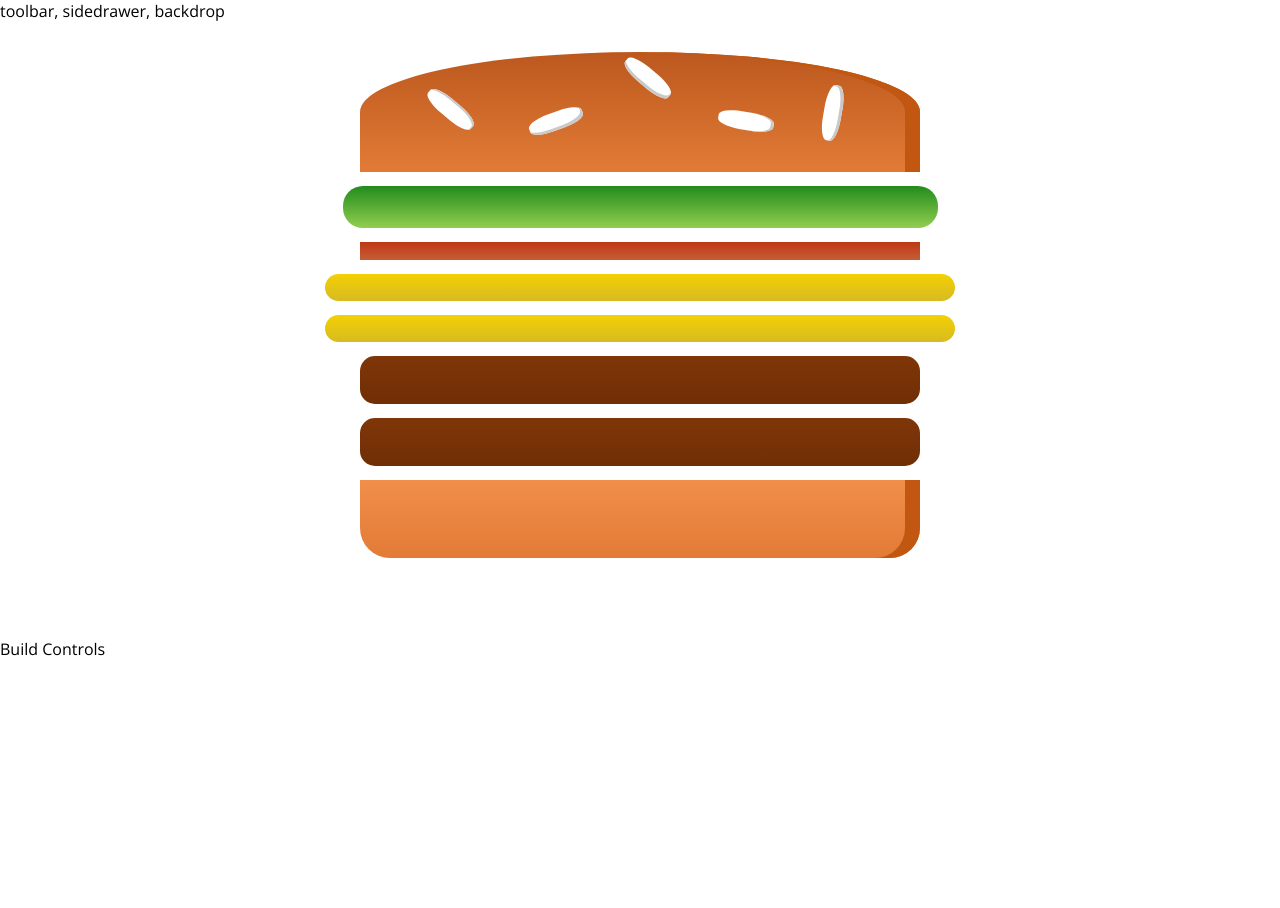
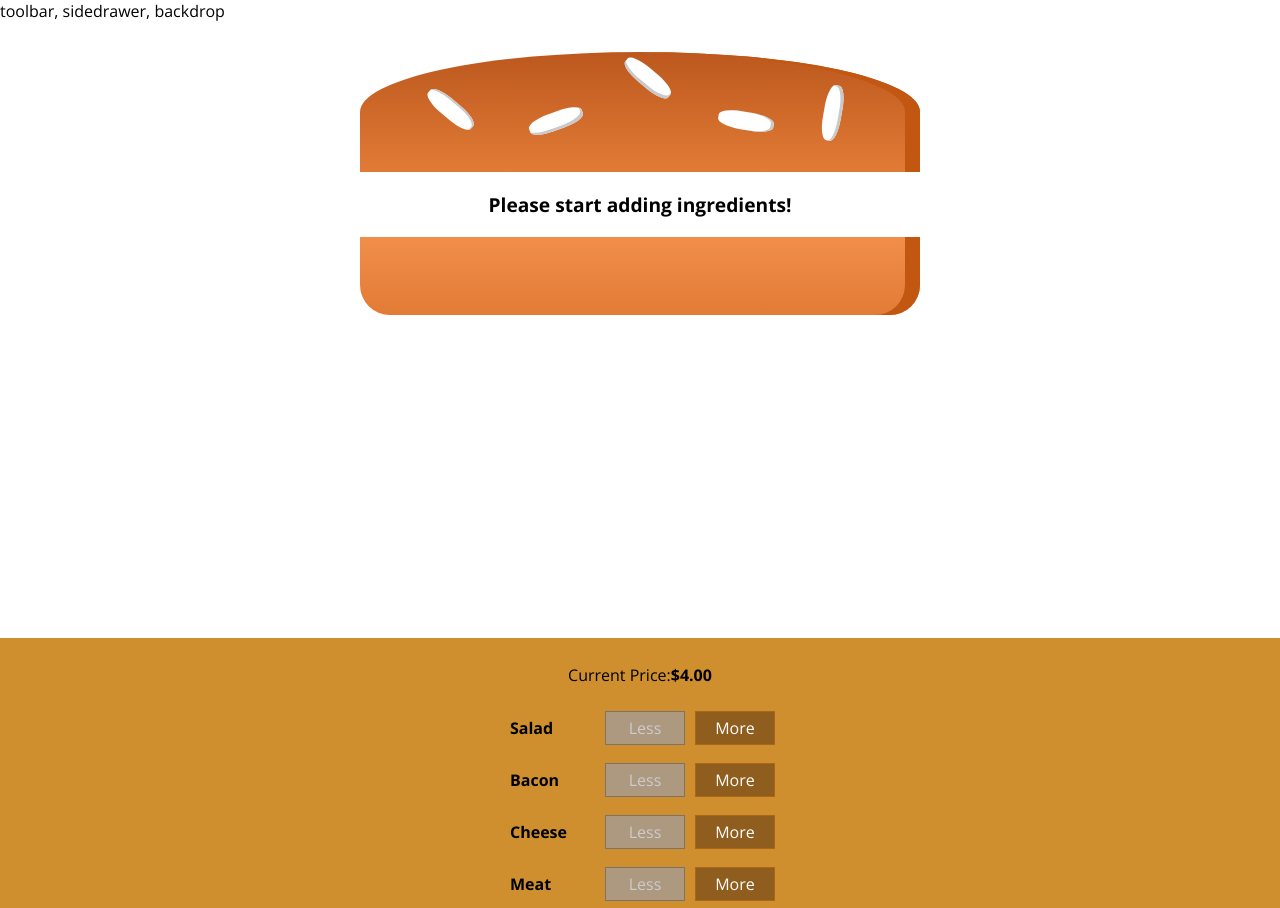
Before and after one commit to beisong/react-burger-builder, a React app: page / in a window 1280 px wide. Shown: the top 908 px of the page. Before the commit the page ends 800 px from the top, so only its background shows below. Built offline with nearby package versions, Linux system fonts and the light colour scheme.

Commit message:
BuildControls with ingredients buttons, total price and order buttons

```diff
--- a/package.json
+++ b/package.json
@@ -41,7 +41,6 @@
     "sw-precache-webpack-plugin": "0.11.4",
     "url-loader": "0.6.2",
     "webpack": "3.8.1",
-    "webpack-dev-server": "3.1.11",
     "webpack-manifest-plugin": "1.3.2",
     "whatwg-fetch": "2.0.3"
   },
@@ -91,5 +90,8 @@
   },
   "eslintConfig": {
     "extends": "react-app"
+  },
+  "devDependencies": {
+    "webpack-dev-server": "^3.0.0"
   }
 }
--- /dev/null
+++ b/src/components/Burger/BuildControls/BuildControl/BuildControl.css
@@ -0,0 +1,57 @@
+.BuildControl {
+    display: flex;
+    justify-content: space-between;
+    align-items: center;
+    margin: 5px 0;
+}
+
+.BuildControl button {
+    display: block;
+    font: inherit;
+    padding: 5px;
+    margin: 0 5px;
+    width: 80px;
+    border: 1px solid #AA6817;
+    cursor: pointer;
+    outline: none;
+}
+
+
+.BuildControl button:disabled {
+    background-color: #AC9980;
+    border: 1px solid #7E7365;
+    color: #ccc;
+    cursor: default;
+}
+
+.BuildControl button:hover:disabled {
+    background-color: #AC9980;
+    color: #ccc;
+    cursor: not-allowed;
+}
+
+.Label {
+    padding: 10px;
+    font-weight: bold;
+    width: 80px;
+}
+
+.BuildControl .Less {
+    background-color: #D39952;
+    color: white;
+}
+
+.BuildControl .More {
+    background-color: #8F5E1E;
+    color: white;
+}
+
+.BuildControl .Less:hover, .BuildControl .Less:active {
+    background-color: #DAA972;
+    color: white;
+}
+
+.BuildControl .More:hover,.BuildControl .More:active {
+    background-color: #99703F;
+    color: white;
+}
--- /dev/null
+++ b/src/components/Burger/BuildControls/BuildControl/BuildControl.js
@@ -0,0 +1,13 @@
+import React from 'react';
+import classes from './BuildControl.css'
+
+
+const buildControl = (props)=>(
+  <div className={classes.BuildControl}>
+    <div className={classes.Label}>{props.label}</div>
+    <button className={classes.Less} onClick={props.removed} disabled={props.disabled}>Less</button>
+    <button className={classes.More} onClick={props.added}>More</button>
+  </div>
+);
+
+export default buildControl;
--- /dev/null
+++ b/src/components/Burger/BuildControls/BuildControls.css
@@ -0,0 +1,51 @@
+.BuildControls {
+    width: 100%;
+    background-color: #CF8F2E;
+    display: flex;
+    flex-flow: column;
+    align-items: center;
+    box-shadow: 0 2px 1px #ccc;
+    margin: auto;
+    padding: 10px 0;
+}
+
+.OrderButton {
+    background-color: #DAD735;
+    outline: none;
+    cursor: pointer;
+    border: 1px solid #966909;
+    color: #966909;
+    font-family: inherit;
+    font-size: 1.2em;
+    padding: 15px 30px;
+    box-shadow: 2px 2px 2px #966909;
+}
+
+.OrderButton:hover, .OrderButton:active {
+    background-color: #A0DB41;
+    border: 1px solid #966909;
+    color: #966909;
+}
+
+.OrderButton:disabled {
+    background-color: #C7C6C6;
+    cursor: not-allowed;
+    border: 1px solid #ccc;
+    color: #888888;
+}
+
+.OrderButton:not(:disabled) {
+    animation: enable 0.3s linear;
+}
+
+@keyframes enable {
+    0% {
+        transform: scale(1);
+    }
+    60% {
+        transform: scale(1.1);
+    }
+    100% {
+        transform: scale(1);
+    }
+}
--- /dev/null
+++ b/src/components/Burger/BuildControls/BuildControls.js
@@ -0,0 +1,29 @@
+import React from 'react';
+import classes from './BuildControls.css'
+import BuildControl from './BuildControl/BuildControl'
+
+
+const controls=[
+  {label:'Salad', type:'salad'},
+  {label:'Bacon', type:'bacon'},
+  {label:'Cheese', type:'cheese'},
+  {label:'Meat', type:'meat'},
+];
+
+const buildControls= (props)=>(
+  <div className={classes.BuildControls}>
+    <p>Current Price:<strong>${props.price.toFixed(2)}</strong></p>
+    {controls.map(ctrl=>(
+      <BuildControl
+        key={ctrl.label}
+        label={ctrl.label}
+        added={()=>{props.ingredientAdded(ctrl.type)}}
+        removed={()=>{props.ingredientRemoved(ctrl.type)}}
+        disabled={props.disabled[ctrl.type]}
+      />
+    ))}
+    <button className={classes.OrderButton} disabled={!props.purchasable}>ORDER NOW</button>
+  </div>
+);
+
+export default buildControls;
--- a/src/containers/BurgerBuilder/BurgerBuilder.js
+++ b/src/containers/BurgerBuilder/BurgerBuilder.js
@@ -1,23 +1,90 @@
 import React, {Component} from 'react';
 import Aux from '../../hoc/Auxiliary'
 import Burger from '../../components/Burger/Burger'
+import BuildControls from '../../components/Burger/BuildControls/BuildControls'
+
+const INGREDIENT_PRICES = {
+  salad:0.5,
+  cheese:0.3,
+  meat:1.3,
+  bacon:0.7
+};
 
 class BurgerBuilder extends Component{
 
   state={
    ingredients:{
-     salad:1,
-     bacon:1,
-     cheese:2,
-     meat:2
-   }
+     salad:0,
+     bacon:0,
+     cheese:0,
+     meat:0
+   },totalPrice:4,
+    purchasable:false
+  };
+  updatePurchaseState=(ingredients)=>{
+    const sum = Object.keys(ingredients)
+      .map(igKey=>{
+        return ingredients[igKey]
+      })
+      .reduce((sum,el)=>{
+        return sum+el;
+      },0);
+
+    this.setState({purchasable:sum>0})
+  };
+
+  addIngredientHandler =(type)=>{
+    const oldCount=this.state.ingredients[type];
+    const updatedCount= oldCount+1;
+    const updatedIngredients = {
+      ...this.state.ingredients
+    };
+    updatedIngredients[type]=updatedCount;
+
+    const priceAddition = INGREDIENT_PRICES[type];
+    const oldPrice = this.state.totalPrice;
+    const newPrice = oldPrice+priceAddition;
+
+    this.setState({totalPrice:newPrice,ingredients:updatedIngredients});
+    this.updatePurchaseState(updatedIngredients);
+  };
+
+
+  removeIngredientHandler =(type)=>{
+    const oldCount=this.state.ingredients[type];
+    if(oldCount<=0) return;
+    const updatedCount= oldCount-1;
+    const updatedIngredients = {
+      ...this.state.ingredients
+    };
+    updatedIngredients[type]=updatedCount;
+
+    const priceReduction = INGREDIENT_PRICES[type];
+    const oldPrice = this.state.totalPrice;
+    const newPrice = oldPrice-priceReduction;
+
+    this.setState({totalPrice:newPrice,ingredients:updatedIngredients});
+    this.updatePurchaseState(updatedIngredients);
   };
 
   render(){
+    const disabledInfo = {
+      ...this.state.ingredients
+    };
+
+    for(let key in disabledInfo){
+      disabledInfo[key]=disabledInfo[key]<=0;
+    }
+
     return (
       <Aux>
         <Burger ingredients={this.state.ingredients}/>
-        <div>Build Controls</div>
+        <BuildControls
+          ingredientAdded={this.addIngredientHandler}
+          ingredientRemoved={this.removeIngredientHandler}
+          disabled={disabledInfo}
+          purchasable = {this.state.purchasable}
+          price={this.state.totalPrice}/>
       </Aux>
     );
   }
```
Also changed, not shown: 1 other file (tests, documents, lock files or other folders).
